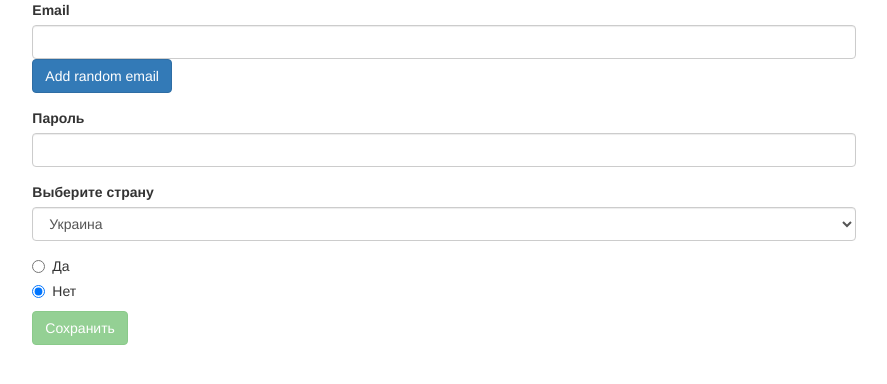
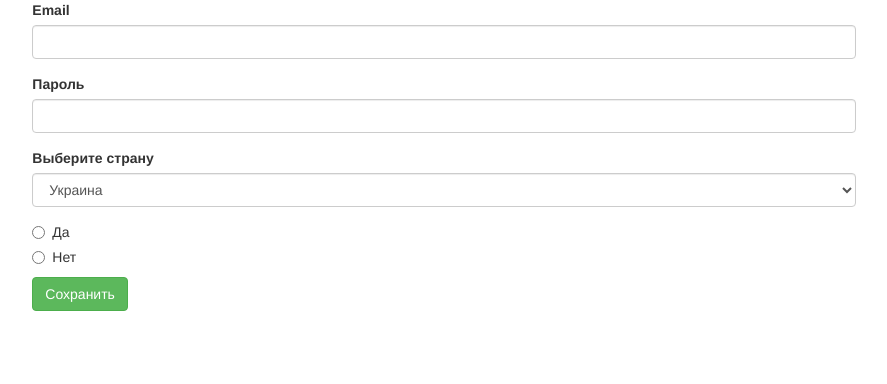
Before and after one commit to LutsenkoM/Lectorium-Angular, an Angular app: page / in a window 1280 px wide. Shown: the top 384 px of the page, without its empty margins (196-1083 px from the left). Built offline with nearby package versions, Linux system fonts and the light colour scheme.

Commit message:
Create Reactive form

```diff
--- a/src/app/app.component.html
+++ b/src/app/app.component.html
@@ -1,46 +1,28 @@
 <div class="col-xs-8 col-xs-offset-2">
-<!--  <form (ngSubmit)="submitForm(form)" #form="ngForm">-->
-<!--    NEW WAY-->
-    <form (ngSubmit)="submitForm()" #form="ngForm">
-
-      <div ngModelGroup="user" #user="ngModelGroup">
-          <div class="form-group" [ngClass]="{'has-error': email.invalid && email.touched}">
-              <label>Email</label>
-              <input type="text" class="form-control" ngModel name="email" required email #email="ngModel">
-              <p *ngIf="email.invalid && email.touched">Enter valid email</p>
-              <button type="button" class="btn btn-primary" (click)="addRandEmail()" >Add random email</button>
-          </div>
-
-          <div class="form-group" [ngClass]="{'has-error': pass.invalid && pass.touched}">
-              <label>Пароль</label>
-              <input type="password" class="form-control" ngModel name="pass" required #pass="ngModel">
-              <p *ngIf="pass.invalid && pass.touched">Enter valid password</p>
-          </div>
-          <p *ngIf="user.invalid && user.touched">User incorrect data</p>
-      </div>
-
+  <form [formGroup]="form" (ngSubmit)="onSubmit()">
 
     <div class="form-group">
+      <label>Email</label>
+      <input type="text" class="form-control" formControlName="email">
+    </div>
+    <div class="form-group">
+      <label>Пароль</label>
+      <input type="password" class="form-control" formControlName="pass">
+    </div>
+    <div class="form-group">
       <label>Выберите страну</label>
-      <select class="form-control" [ngModel]="defaultCountry" name="country" required>
+      <select class="form-control" formControlName="country">
         <option value="ru">Россия</option>
         <option value="by">Белоруссия</option>
         <option value="ua">Украина</option>
       </select>
     </div>
-
     <div class="radio" *ngFor="let ans of answers">
       <label>
-        <input type="radio" [value]="ans.type" [ngModel]="defaultAnswer" name="answer" required> {{ans.text}}
+        <input type="radio" [value]="ans.type" formControlName="answer"> {{ans.text}}
       </label>
     </div>
-
-    <button class="btn btn-success" type="submit" [disabled]="!form.valid" >Сохранить</button>
+    <button class="btn btn-success" type="submit" >Сохранить</button>
 
   </form>
-    <div *ngIf="isSubmited">
-        <pre>
-            {{formData | json}}
-        </pre>
-    </div>
 </div>
--- a/src/app/app.component.ts
+++ b/src/app/app.component.ts
@@ -1,15 +1,12 @@
-import {Component, ViewChild} from '@angular/core';
-import {NgForm} from "@angular/forms";
+import {Component, OnInit} from '@angular/core';
+import {FormControl, FormGroup} from "@angular/forms";
 
 
 @Component({
   selector: 'app-root',
-  templateUrl: './app.component.html',
+  templateUrl: './app.component.html'
 })
-export class AppComponent {
-
-  @ViewChild('form') form: NgForm;
-
+export class AppComponent implements OnInit{
   answers = [{
     type: 'yes',
     text: 'Да'
@@ -18,37 +15,19 @@
     text: 'Нет'
   }];
 
-  defaultAnswer = 'no';
-  defaultCountry = 'ua';
+  form: FormGroup;
 
-  // submitForm(form: NgForm) {
-  //   console.log(form);
-  // }
+  ngOnInit() {
+    this.form = new FormGroup({
+      email: new FormControl(''),
+      pass: new FormControl(''),
+      country: new FormControl('ua'),
+      answer: new FormControl('no ')
 
-  formData = {};
-  isSubmited = false;
-
-  addRandEmail() {
-    const randEmail = 'max@gmai.com';
-    // this.form.setValue({
-    //   user: {
-    //     email: randEmail,
-    //     pass: ''
-    //   },
-    //   country: '',
-    //   answer: ''
-    // })
-
-    this.form.form.patchValue({
-      user: { email: randEmail }
-    })
+    });
   }
 
-  submitForm() {
-    this.isSubmited = true;
-    this.formData = this.form.value;
-    this.form.reset();
-    console.log(this.form);  // NEW WAY
+  onSubmit() {
+    console.log(this.form);
   }
-
 }
--- a/src/app/app.module.ts
+++ b/src/app/app.module.ts
@@ -1,9 +1,9 @@
 import { BrowserModule } from '@angular/platform-browser';
 import { NgModule } from '@angular/core';
-import { FormsModule } from '@angular/forms';
-import { HttpClientModule } from '@angular/common/http';
+import {FormsModule, ReactiveFormsModule} from '@angular/forms';
 
 import { AppComponent } from './app.component';
+import {HttpClientModule} from "@angular/common/http";
 
 @NgModule({
   declarations: [
@@ -12,6 +12,7 @@
   imports: [
     BrowserModule,
     FormsModule,
+    ReactiveFormsModule,
     HttpClientModule
   ],
   providers: [],
```
